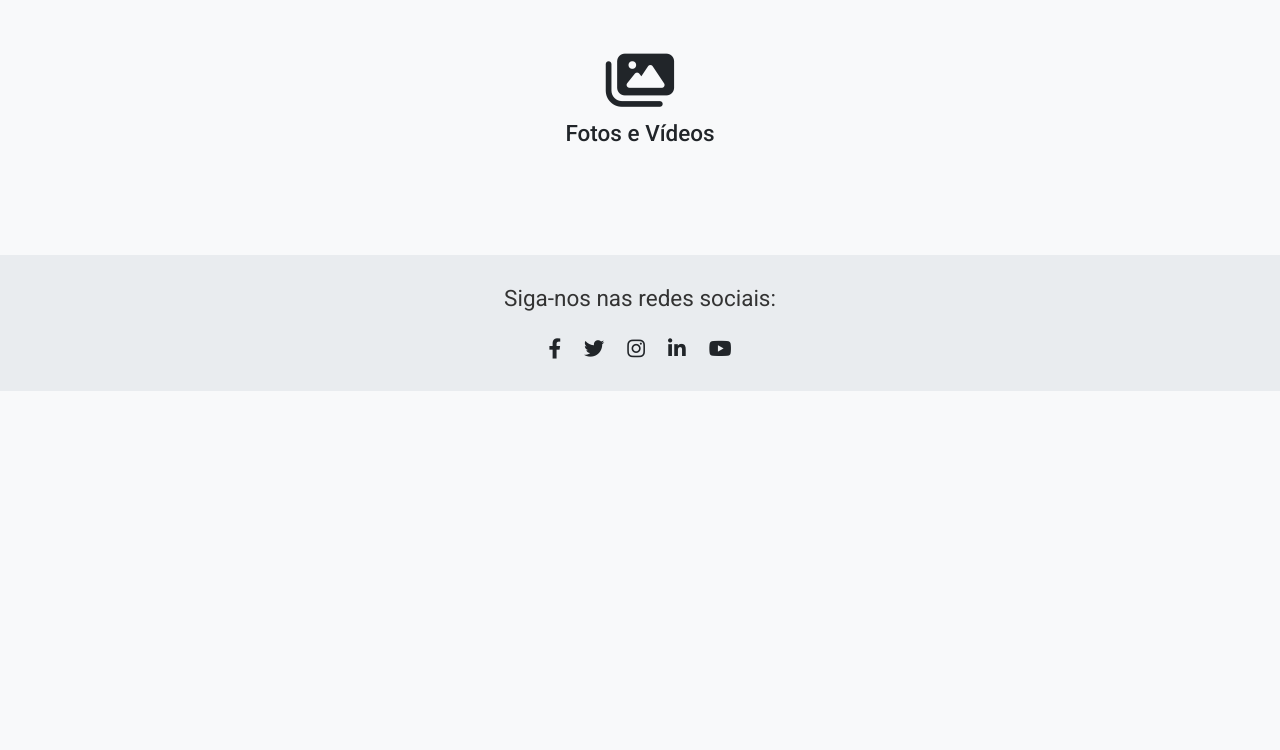
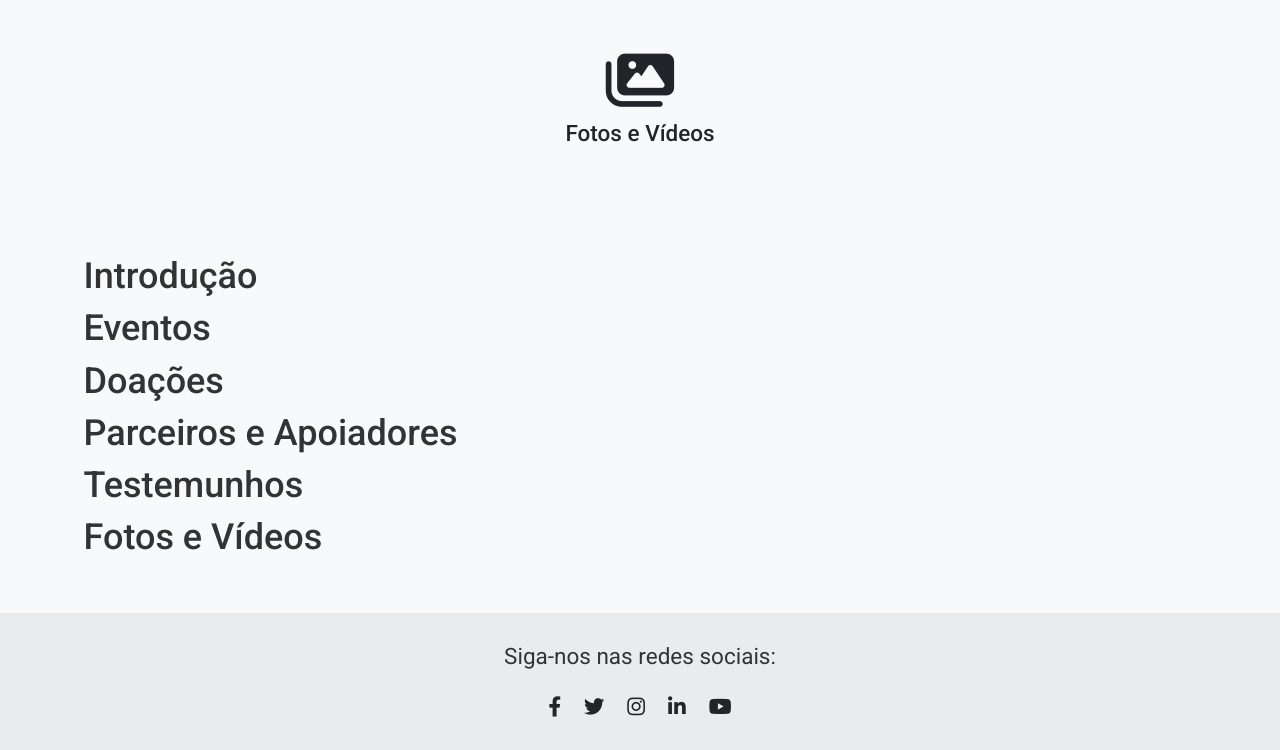
Before and after one commit to akozoubsky/servir-no-mundo, a plain HTML site: page templates/template-04/index.html in a window 1280 px wide. Shown: the part 814-1564 px from the top of the page. Before the commit the page ends 1205 px from the top, so only its background shows below. Drawn offline with nearby package versions, Linux system fonts and the light colour scheme.

Commit message:
Update index.html

```diff
--- a/templates/template-04/index.html
+++ b/templates/template-04/index.html
@@ -126,6 +126,36 @@
 
 	</div>
 
+	<section id="introducao">
+		<h2>Introdução</h2>
+
+	</section>
+
+	<section id="eventos">
+		<h2>Eventos</h2>
+
+	</section>
+
+	<section id="doacoes">
+		<h2>Doações</h2>
+
+	</section>
+
+	<section id="doacoes">
+		<h2>Parceiros e Apoiadores</h2>
+
+	</section>
+
+	<section id="doacoes">
+		<h2>Testemunhos</h2>
+
+	</section>
+
+	<section id="doacoes">
+		<h2>Fotos e Vídeos</h2>
+
+	</section>
+
 </div>
 
 <!--
```
